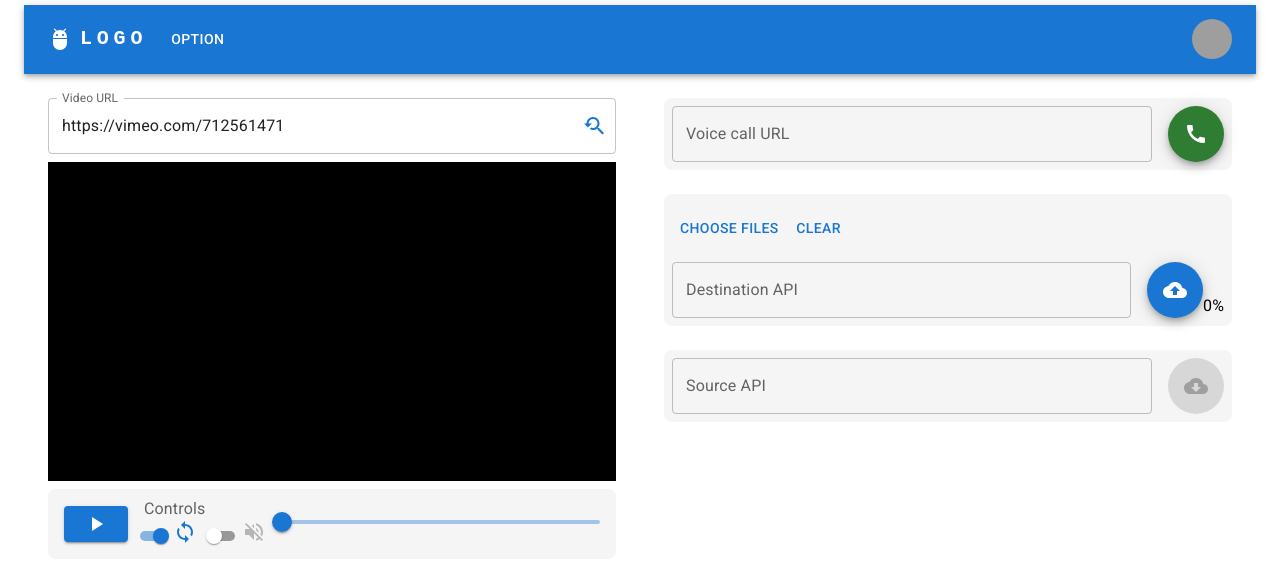
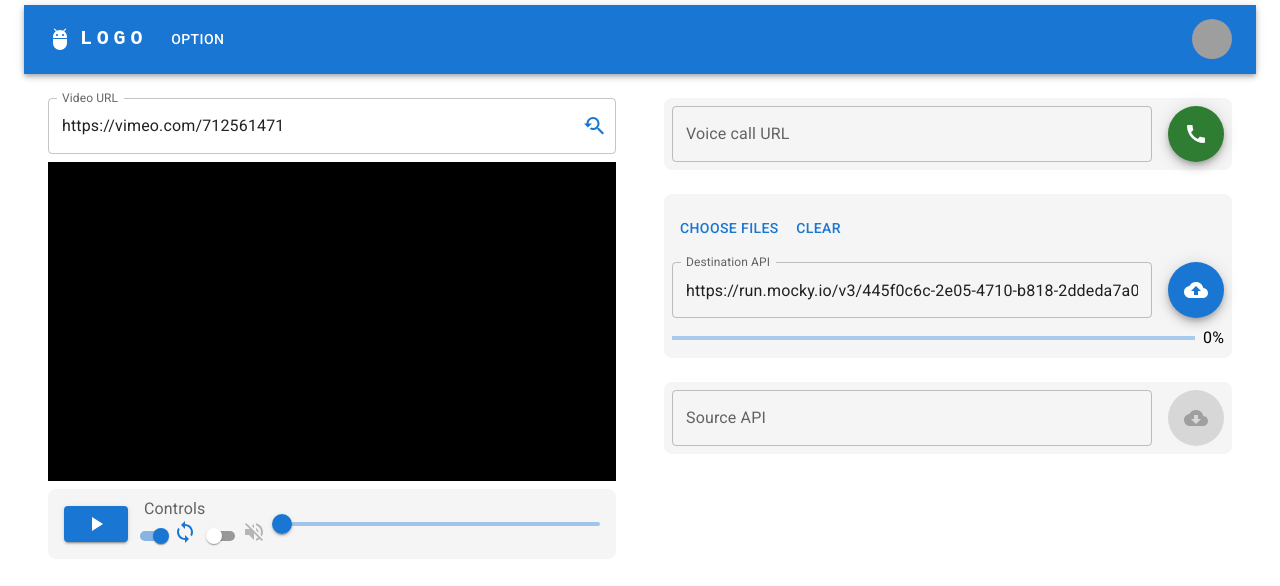
Before and after one commit to bubuding0809/reactjs-conti-hmc, a React (Create React App) app: page / in a window 1280 px wide. Shown: the top 586 px of the page. Built offline with nearby package versions, Linux system fonts and the light colour scheme; grey boxes are pictures that could not be loaded.

Commit message:
finalized video player features

```diff
--- a/src/components/FileUploader.js
+++ b/src/components/FileUploader.js
@@ -1,14 +1,21 @@
 import CloudUploadIcon from "@mui/icons-material/CloudUpload";
-import { Fab, Grid, TextField, Button, Typography } from "@mui/material";
+import {
+    Fab,
+    Grid,
+    TextField,
+    Button,
+    Typography,
+    LinearProgress,
+} from "@mui/material";
 import { useState } from "react";
 import FileInput from "./FileInput";
 import axios from "axios";
 
-const api = "https://run.mocky.io/v3/445f0c6c-2e05-4710-b818-2ddeda7a08a5";
-
 export default function FileDownloder() {
     const [selectedFiles, setSelectedFiles] = useState([]);
-    const [destApi, setDestApi] = useState("");
+    const [destApi, setDestApi] = useState(
+        "https://run.mocky.io/v3/445f0c6c-2e05-4710-b818-2ddeda7a08a5"
+    );
     const [percentage, setPercentage] = useState(0);
 
     const options = {
@@ -19,7 +26,7 @@ export default function FileDownloder() {
                 (progressEvent.loaded * 100) / progressEvent.total
             );
             console.log(`${loaded}/${total}, ${percentCompleted}%`);
-            percentCompleted < 100 && setPercentage(percentCompleted);
+            setPercentage(percentCompleted);
         },
     };
 
@@ -32,13 +39,18 @@ export default function FileDownloder() {
         setSelectedFiles([]);
     }
 
-    function handleFilesUpload() {
-        console.log(selectedFiles[0]);
+    async function handleFilesUpload() {
         const data = new FormData();
         data.append("files", selectedFiles[0]);
-        axios.post(destApi, data, options).then(res => {
-            console.log(res);
-        });
+        try {
+            const response = await axios.post(destApi, data, options);
+            console.log(response);
+        } catch (err) {
+            console.log(err);
+        }
+        setTimeout(() => {
+            setPercentage(0);
+        }, 500);
     }
 
     return (
@@ -77,7 +89,20 @@ export default function FileDownloder() {
                     <CloudUploadIcon />
                 </Fab>
             </Grid>
-            <Typography>{percentage + "%"}</Typography>
+            <Grid
+                item
+                container
+                xs={12}
+                alignItems={"center"}
+                columnSpacing={1}
+            >
+                <Grid item xs>
+                    <LinearProgress variant="determinate" value={percentage} />
+                </Grid>
+                <Grid item xs="auto">
+                    <Typography>{percentage + "%"}</Typography>
+                </Grid>
+            </Grid>
         </Grid>
     );
 }
--- a/src/components/VideoControls.js
+++ b/src/components/VideoControls.js
@@ -1,3 +1,9 @@
+import React from "react";
+import PlayArrowIcon from "@mui/icons-material/PlayArrow";
+import PauseIcon from "@mui/icons-material/Pause";
+import VolumeUpIcon from "@mui/icons-material/VolumeUp";
+import VolumeOffIcon from "@mui/icons-material/VolumeOff";
+import LoopIcon from "@mui/icons-material/Loop";
 import {
     Grid,
     Button,
@@ -7,20 +13,13 @@ import {
     FormLabel,
     FormGroup,
     Slider,
-  Typography,
 } from "@mui/material";
-import React from "react";
-import PlayArrowIcon from "@mui/icons-material/PlayArrow";
-import PauseIcon from "@mui/icons-material/Pause";
-import VolumeUpIcon from "@mui/icons-material/VolumeUp";
-import VolumeOffIcon from "@mui/icons-material/VolumeOff";
-import LoopIcon from "@mui/icons-material/Loop";
 
 export default function VideoControls({
+    playerState,
     toggleVideoLoop,
     toggleVideoMute,
     toggleVideoPlay,
-  playerState,
     handleSeekChange,
     handleSeekStart,
     handleSeekCommitted,
@@ -61,7 +60,13 @@ export default function VideoControls({
                                 />
                             }
                             label={
-                <LoopIcon color={playerState.loop ? "primary" : "disabled"} />
+                                <LoopIcon
+                                    color={
+                                        playerState.loop
+                                            ? "primary"
+                                            : "disabled"
+                                    }
+                                />
                             }
                         />
                         <FormControlLabel
@@ -83,7 +88,7 @@ export default function VideoControls({
                     </FormGroup>
                 </FormControl>
             </Grid>
-      <Grid item xs>
+            <Grid item container xs>
                 <Slider
                     value={playerState.played}
                     onMouseDown={handleSeekStart}
--- a/src/components/VideoStreamer.js
+++ b/src/components/VideoStreamer.js
@@ -1,14 +1,18 @@
-import React, { useState, useRef } from "react";
+import React, { useState, useRef, useEffect } from "react";
 import VideoForm from "./VideoForm";
 import VideoControls from "./VideoControls";
 import ReactPlayer from "react-player";
 import { Box, Stack } from "@mui/material";
+import { usePrevious } from "./hooks";
 
 function VideoStreamer() {
+    // Create a ref to store the video player instance
     const playerRef = useRef();
 
+    // Create url state for video url form
     const [playerUrl, setPlayerUrl] = useState("https://vimeo.com/712561471");
 
+    // Create state for video player
     const [playerState, setPlayerState] = useState({
         url: "https://vimeo.com/712561471",
         playing: false,
@@ -21,41 +25,39 @@ function VideoStreamer() {
         seeking: false,
     });
 
-  const handleForm = {
+    // Create state to store previous player state
+
+    const formProps = {
         playerUrl,
         setPlayerUrl,
         handleLoad: () => {
-      setPlayerState((prevState) => ({
+            setPlayerState(prevState => ({
                 ...prevState,
                 url: playerUrl,
             }));
         },
     };
 
-  const handleVideo = {
+    const playerProps = {
+        ...playerState,
+        ref: playerRef,
         style: {
             position: "absolute",
             top: 0,
             left: 0,
             backgroundColor: "black",
         },
-
         width: "100%",
-
         height: "100%",
-
-    ref: playerRef,
-
         onEnded: () => {
-      setPlayerState((prevState) => ({
+            setPlayerState(prevState => ({
                 ...prevState,
                 playing: prevState.loop,
             }));
         },
-
-    onProgress: (state) => {
+        onProgress: state => {
             if (!playerState.seeking) {
-        setPlayerState((prevState) => ({
+                setPlayerState(prevState => ({
                     ...prevState,
                     played: state.played * 100,
                 }));
@@ -63,49 +65,46 @@ function VideoStreamer() {
         },
     };
 
-  const handleControls = {
+    const controlProps = {
         playerRef,
-
+        playerState,
         toggleVideoPlay: () => {
-      setPlayerState((prevState) => ({
+            setPlayerState(prevState => ({
                 ...prevState,
                 playing: !prevState.playing,
             }));
         },
-
         toggleVideoLoop: () => {
-      setPlayerState((prevState) => ({
+            setPlayerState(prevState => ({
                 ...prevState,
                 loop: !prevState.loop,
             }));
         },
-
         toggleVideoMute: () => {
-      setPlayerState((prevState) => ({
+            setPlayerState(prevState => ({
                 ...prevState,
                 muted: !prevState.muted,
             }));
         },
-
-    handleSeekChange: (e) => {
-      setPlayerState((prevState) => ({
-        ...prevState,
-        played: parseFloat(e.target.value),
-      }));
-      playerRef.current.seekTo(parseFloat(e.target.value) / 100, "fraction");
-    },
-
-    handleSeekStart(e) {
-      console.log("seeking", e.target);
-      setPlayerState((prevState) => ({
+        handleSeekStart: e => {
+            setPlayerState(prevState => ({
                 ...prevState,
                 seeking: true,
             }));
         },
+        handleSeekChange: e => {
+            setPlayerState(prevState => ({
+                ...prevState,
+                played: parseFloat(e.target.value),
+            }));
+            playerRef.current.seekTo(
+                parseFloat(e.target.value) / 100,
+                "fraction"
+            );
+        },
 
-    handleSeekCommitted: (e) => {
-      console.log("stop seeking");
-      setPlayerState((prevState) => ({
+        handleSeekCommitted: e => {
+            setPlayerState(prevState => ({
                 ...prevState,
                 seeking: false,
             }));
@@ -115,16 +114,16 @@ function VideoStreamer() {
     return (
         <Box p={3}>
             <Stack spacing={1}>
-        <VideoForm {...handleForm} />
+                <VideoForm {...formProps} />
                 <Box
                     sx={{
                         position: "relative",
                         paddingTop: "56.25%",
                     }}
                 >
-          <ReactPlayer {...playerState} {...handleVideo} />
+                    <ReactPlayer {...playerProps} />
                 </Box>
-        <VideoControls playerState={playerState} {...handleControls} />
+                <VideoControls {...controlProps} />
             </Stack>
         </Box>
     );
```
Lines whose indentation alone changed are shown as unchanged.
